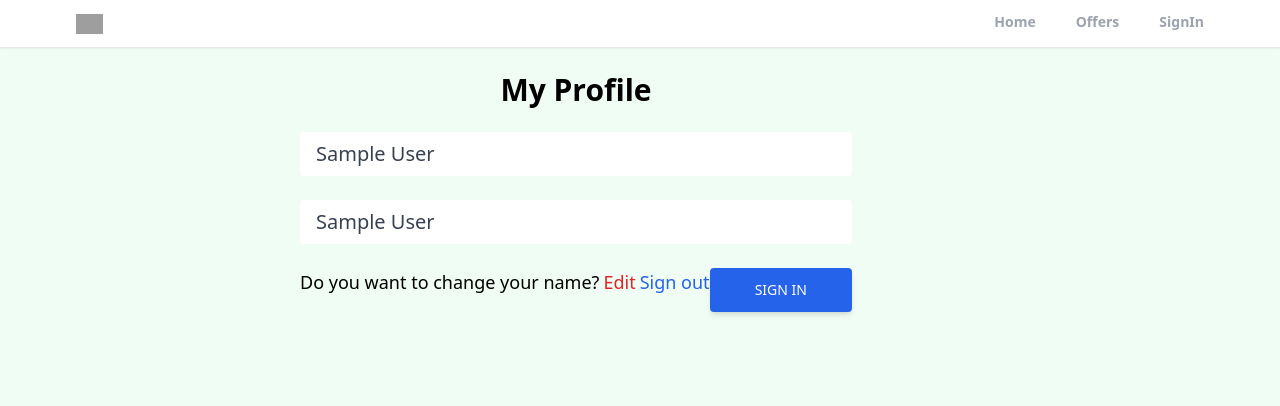
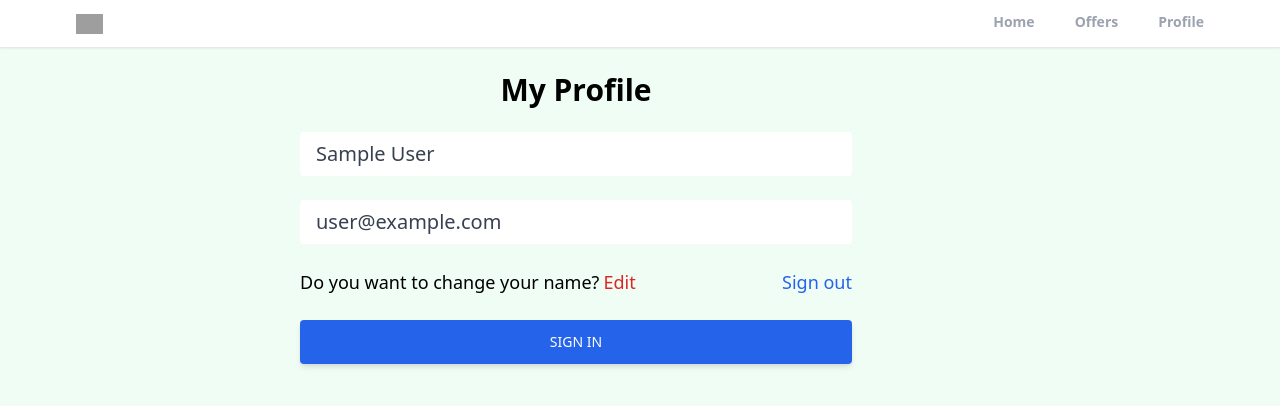
Before and after one commit to manohar12-max/realtor-clone-react, a React (Create React App) app: page /profile in a window 1280 px wide. Shown: the top 406 px of the page. Built offline with nearby package versions, Linux system fonts and the light colour scheme; no server answers; sample sign-in values are in the browser's storage; grey boxes are pictures that could not be loaded.

Commit message:
completed header

```diff
--- a/src/components/Header.jsx
+++ b/src/components/Header.jsx
@@ -1,52 +1,66 @@
-import React from "react";
-import { useLocation,useNavigate } from "react-router-dom";
-const Header = () => {
+import { useEffect, useState } from "react";
+import { useLocation, useNavigate } from "react-router-dom";
+import { getAuth, onAuthStateChanged } from "firebase/auth";
+export default function Header() {
+  const [pageState, setPageState] = useState("Sign in");
   const location = useLocation();
   const navigate = useNavigate();
-  const pathMatchRoute = (route) => {
-    if (route === location.pathname) return true;
-  };
+  const auth = getAuth();
+  useEffect(() => {
+    onAuthStateChanged(auth, (user) => {
+      if (user) {
+        setPageState("Profile");
+      } else {
+        setPageState("Sign in");
+      }
+    });
+  }, [auth]);
+  function pathMatchRoute(route) {
+    if (route === location.pathname) {
+      return true;
+    }
+  }
   return (
-    <div className="bg-white border-b shadow-sm sticky top-0 z-50">
+    <div className="bg-white border-b shadow-sm sticky top-0 z-40">
       <header className="flex justify-between items-center px-3 max-w-6xl mx-auto">
         <div>
           <img
-            src="https://static.rdc.moveaws.com/rdc-ui/logos/logo-brand.svg"
+            src="https://static.rdc.moveaws.com/images/logos/rdc-logo-default.svg"
             alt="logo"
             className="h-5 cursor-pointer"
-            onClick={()=>navigate("/")}
+            onClick={() => navigate("/")}
           />
         </div>
         <div>
           <ul className="flex space-x-10">
             <li
-              className={`py-3 text-sm font-semibold text-gray-400
-               border-b-[3px] border-b-transparent cursor-pointer ${
-                 pathMatchRoute("/") && "text-black border-b-red-500"
-               } `}
-               onClick={()=>navigate("/")}
+              className={`cursor-pointer py-3 text-sm font-semibold text-gray-400 border-b-[3px] border-b-transparent ${
+                pathMatchRoute("/") && "text-black border-b-red-500"
+              }`}
+              onClick={() => navigate("/")}
             >
               Home
             </li>
             <li
-             className={`py-3 text-sm font-semibold text-gray-400
-             border-b-[3px] border-b-transparent cursor-pointer ${
-               pathMatchRoute("/offers") && "text-black border-b-red-500"
-             } `}
-             onClick={()=>navigate("/offers")}
-             >Offers</li>
+              className={`cursor-pointer py-3 text-sm font-semibold text-gray-400 border-b-[3px] border-b-transparent ${
+                pathMatchRoute("/offers") && "text-black border-b-red-500"
+              }`}
+              onClick={() => navigate("/offers")}
+            >
+              Offers
+            </li>
             <li
-             className={`py-3 text-sm font-semibold text-gray-400
-             border-b-[3px] border-b-transparent cursor-pointer ${
-               pathMatchRoute("/sign-in") && "text-black border-b-red-500"
-             } `}
-             onClick={()=>navigate("/sign-in")}
-             >SignIn</li>
+              className={`cursor-pointer py-3 text-sm font-semibold text-gray-400 border-b-[3px] border-b-transparent ${
+                (pathMatchRoute("/sign-in") || pathMatchRoute("/profile")) &&
+                "text-black border-b-red-500"
+              }`}
+              onClick={() => navigate("/profile")}
+            >
+              {pageState}
+            </li>
           </ul>
         </div>
       </header>
     </div>
   );
-};
-
-export default Header;
+}
--- a/src/pages/Profile.jsx
+++ b/src/pages/Profile.jsx
@@ -1,77 +1,112 @@
-import React from 'react'
-import { useState } from 'react'
-import { Link,useNavigate } from 'react-router-dom'
-import { getAuth } from 'firebase/auth';
-import { toast } from 'react-toastify';
+import React from "react";
+import { useState } from "react";
+import { Link, useNavigate } from "react-router-dom";
+import { getAuth, updateProfile } from "firebase/auth";
+import { toast } from "react-toastify";
+import { doc, updateDoc } from "firebase/firestore";
+import { db } from "../firebase";
 
 const Profile = () => {
-  const auth=getAuth();
-  const [formData,setFormData]=useState({
-    name:auth.currentUser.displayName,
-    email:"",
-  })
+  const auth = getAuth();
+  const [formData, setFormData] = useState({
+    name: auth.currentUser.displayName,
+    email: auth.currentUser.email,
+  });
+  const [changeDetail, setChangeDetail] = useState(false);
   const navigate = useNavigate();
-  const onLogout=async ()=>{
+  const onLogout = async () => {
     try {
       await auth.signOut();
       navigate("/");
     } catch (error) {
       toast.error(error);
     }
+  };
+  const { name, email } = formData;
+  const onSubmit=async ()=>{
+    try{
+      if(auth.currentUser.displayName != name){
+        //update display name in firebase auth
+        await updateProfile(auth.currentUser,{
+          displayName:name
+        })
+        //update display name in firebase auth
+        const docRef=doc(db,"users",auth.currentUser.uid)
+        await updateDoc(docRef,{
+          name
+        })
       }
-  const {name,email} =formData;
+      toast.success("Profile updated successfully")
+    }catch (error){
+      toast.error(error);
+    }
+  }
+  const onChange = (e) => {
+    setFormData((prevState) => ({
+      ...prevState,
+      [e.target.id]: e.target.value,
+    }));
+  };
   return (
     <>
-    <section className='max-w-6xl flex flex-col justify-center items-center'>
-      <h1 className='text-3xl text-center mt-6 font-bold'>My Profile</h1>
-      <div className='w-full md:w-[50%] mt-6 px-3 '>
-        <form >
+      <section className="max-w-6xl flex flex-col justify-center items-center">
+        <h1 className="text-3xl text-center mt-6 font-bold">My Profile</h1>
+        <div className="w-full md:w-[50%] mt-6 px-3 ">
+          <form>
             <input
               placeholder="Enter name"
               className="w-full px-4 py-2 text-xl mb-6
               text-gray-700 bg-white rounded  border-gray-300 transition ease-in-out"
-              type="name"
+              type="text"
               id="name"
               value={name}
+              disabled={!changeDetail}
+              onChange={onChange}
             />
             <input
               placeholder="Enter Email"
               className="w-full px-4 py-2 text-xl mb-6
               text-gray-700 bg-white rounded  border-gray-300 transition ease-in-out"
-              type="name"
-              id="name"
-              value={name}
+              type="email"
+              id="email"
+              disabled
+              value={email}
             />
             <div className="mb-6 flex justify-between whitespace-nowrap text-sm sm:text-lg ">
               <p className="">
                 Do you want to change your name?
                 <Link
-                  to="/sign-up"
+                  onClick={() => {
+                    changeDetail && onSubmit()
+                    setChangeDetail(!changeDetail);
+                  }}
                   className="text-red-600 hover:text-red-800 transition duration-200 ease-in-out ml-1"
                 >
-                  Edit
+
+                  {changeDetail ? "Apply Change" : "Edit"}
                 </Link>
               </p>
               <p>
-                <Link onClick={onLogout}
+                <Link
+                  onClick={onLogout}
                   to="/forgot-password"
                   className="text-blue-600 hover:text-blue-800 transition duration-200 ease-in-out ml-1"
                 >
                   Sign out
                 </Link>
               </p>
+            </div>
             <button
               className="w-full bg-blue-600 text-white px-7 py-3 text-sm font-medium uppercase rounded shadow-md hover:bg-blue-700 transition duration-200 ease-in-out hover:shadow-lg active:bg-blue-800"
               type="submit"
             >
               Sign in
             </button>
-            </div>
           </form>
         </div>
       </section>
     </>
-  )
-}
+  );
+};
 
-export default Profile
+export default Profile;
--- a/src/pages/SignUp.jsx
+++ b/src/pages/SignUp.jsx
@@ -25,14 +25,17 @@
     try{
       const  auth=getAuth()
       const userCredential =await createUserWithEmailAndPassword(auth,formData.email,formData.password )
+      //console.log(userCredential.user)
       updateProfile(auth.currentUser,{
       displayName:formData.name
       })
+      //console.log(userCredential.user)
       const user = userCredential.user;
       const formDataCopy={...formData}
       delete formDataCopy.password;
       formDataCopy.timeStamp=serverTimestamp();
       await setDoc(doc(db,"users",user.uid),formDataCopy)
+     // console.log(formDataCopy)
       toast.success(`Welcome ${user.displayName}`)
       navigate("/")
     }catch(error){
```
Lines whose indentation alone changed are shown as unchanged.
